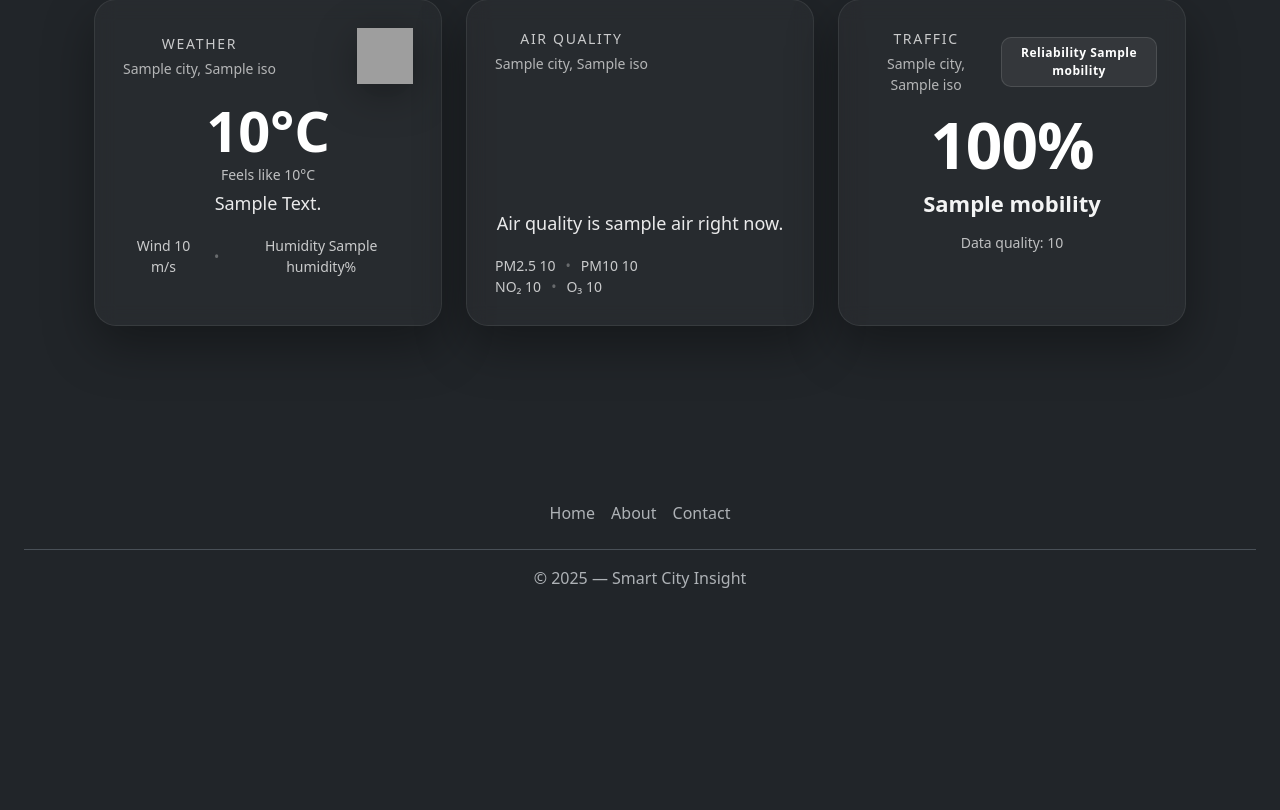
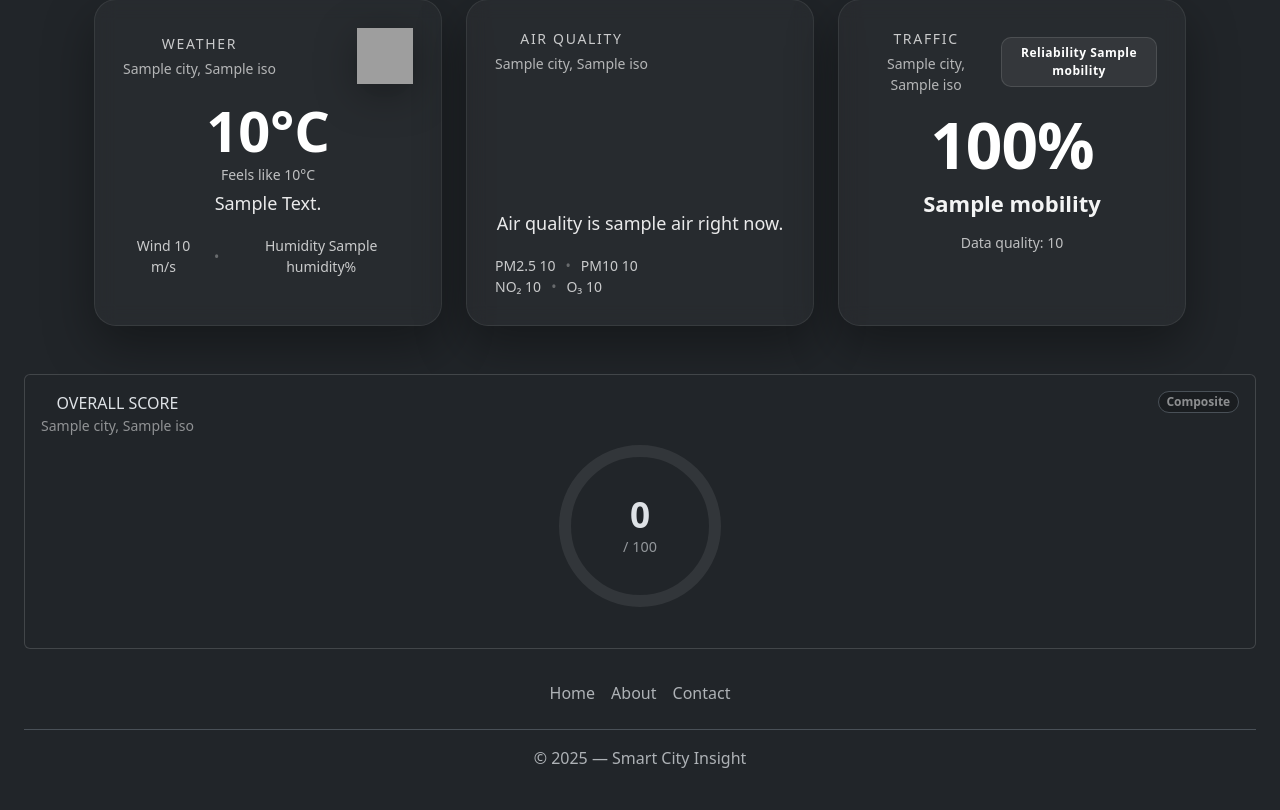
Before and after one commit to hlafaye/smart_city_insights, a Flask app: template templates/data.html in a window 1280 px wide. Shown: the part 170-980 px from the top of the page. Before the commit the page ends 758 px from the top, so only its background shows below. Run offline with Flask 3, Linux system fonts and the light colour scheme; the template is opened without the code that fills it: most values are stand-ins (such as "Sample title", 1, 10 or a date in 2020); some libraries are stand-ins or nearby versions; grey boxes are pictures that could not be loaded.

Commit message:
score added

```diff
--- a/main.py
+++ b/main.py
@@ -5,7 +5,7 @@ from wtforms import StringField, SubmitField
 from wtforms.validators import DataRequired
 import os
 from dotenv import load_dotenv
-from calls import get_infos ,search
+from calls import get_infos ,search, overall_calc
 import json
 
 
@@ -35,8 +35,12 @@ def show_data():
     if lat is None or lon is None:
         return redirect(url_for("index"))
 
+
     name, iso, weather, air, mobility = get_infos(lat, lon, bbox)
-    return render_template('data.html', city=name, iso=iso, weather=weather, air=air, mobility=mobility)
+
+    overall_score, overall_label = overall_calc(weather, air, mobility)
+
+    return render_template('data.html', city=name, iso=iso, weather=weather, air=air, mobility=mobility, overall_score=overall_score, overall_label=overall_label)
 
 @app.route("/search",  methods=["GET"])
 def search_city():
--- a/static/css/style.css
+++ b/static/css/style.css
@@ -344,3 +344,50 @@
       background: rgba(255, 255, 255, 0.10);
       border: 1px solid rgba(255, 255, 255, 0.08);
   }
+
+
+  .overall-score {
+      position: relative;
+      width: 180px;
+      height: 180px;
+      margin: 0 auto;
+  }
+
+  .gauge {
+      width: 100%;
+      height: 100%;
+      transform: rotate(-90deg);
+  }
+
+  .gauge-progress {
+      transition: stroke-dashoffset 1.6s cubic-bezier(0.22, 1, 0.36, 1);
+  }
+
+  .overall-text {
+      position: absolute;
+      inset: 0;
+      display: flex;
+      flex-direction: column;
+      align-items: center;
+      justify-content: center;
+      text-align: center;
+  }
+
+  .overall-text .score {
+      font-size: 2.2rem;
+      font-weight: 700;
+  }
+
+  .overall-text .sub {
+      font-size: 0.9rem;
+      opacity: 0.6;
+      margin-top: -4px;
+  }
+
+  .overall-text .label {
+      font-size: 0.85rem;
+      margin-top: 6px;
+      opacity: 0.7;
+      text-transform: uppercase;
+      letter-spacing: 0.08em;
+  }
--- a/static/js/app.js
+++ b/static/js/app.js
@@ -27,7 +27,6 @@ document.addEventListener("DOMContentLoaded", () => {
     input.addEventListener("input", () => {
       clearTimeout(timer);
 
-      // si l’utilisateur retape -> on invalide la sélection précédente
       latEl.value = "";
       lonEl.value = "";
       btn.disabled = true;
@@ -71,3 +70,44 @@ document.addEventListener("DOMContentLoaded", () => {
       if (!e.target.closest(".autocomplete")) clearSuggestions();
     });
   });
+
+
+
+
+//   #overall score
+
+  document.addEventListener("DOMContentLoaded", () => {
+    const score = window.__OVERALL_SCORE__ ?? 0;
+    const max = 100;
+
+    const circle = document.querySelector(".gauge-progress");
+    const valueEl = document.getElementById("overallValue");
+    const labelEl = document.getElementById("overallLabel");
+
+    if (!circle) return;
+
+    const radius = 50;
+    const circumference = 2 * Math.PI * radius;
+
+    circle.style.strokeDasharray = circumference;
+
+    const offset = circumference * (1 - score / max);
+    requestAnimationFrame(() => {
+      circle.style.strokeDashoffset = offset;
+    });
+
+    // compteur animé
+    let current = 0;
+    const step = Math.max(1, Math.floor(score / 40));
+
+    const interval = setInterval(() => {
+      current += step;
+      if (current >= score) {
+        current = score;
+        clearInterval(interval);
+      }
+      valueEl.textContent = current;
+    }, 20);
+
+    labelEl.textContent = window.__OVERALL_LABEL__ || "";
+  });
--- a/templates/data.html
+++ b/templates/data.html
@@ -97,6 +97,11 @@
                 </div>
             </div>
 
+            <div class="mt-5 text-center">
+                {% include "overall_score.html" %}
+            </div>
+
+
 
 
 {% endblock %}
--- /dev/null
+++ b/templates/overall_score.html
@@ -0,0 +1,47 @@
+<div class="card metric-card overall">
+    <div class="card-body">
+
+
+        <div class="d-flex justify-content-between align-items-start">
+            <div>
+                <div class="card-title-kicker">OVERALL SCORE</div>
+                <div class="small text-white-50">{{ city }}, {{ iso }}</div>
+            </div>
+            <span class="badge rounded-pill bg-dark-subtle text-white-50 border">Composite</span>
+        </div>
+
+        <div class="overall-score">
+            <svg class="gauge" viewBox="0 0 120 120">
+                <!-- fond -->
+                <circle cx="60" cy="60" r="50" stroke="rgba(255,255,255,0.08)" stroke-width="8" fill="none" />
+
+                <!-- progression -->
+                <circle cx="60" cy="60" r="50" stroke="url(#gradient)" stroke-width="8" fill="none"
+                    stroke-linecap="round" stroke-dasharray="314" stroke-dashoffset="314" class="gauge-progress" />
+
+                <defs>
+                    <linearGradient id="gradient" gradientUnits="userSpaceOnUse">
+                        <stop offset="0%" stop-color="#4facfe" />
+                        <stop offset="100%" stop-color="#00f2fe" />
+                    </linearGradient>
+                </defs>
+            </svg>
+
+            <div class="overall-text">
+                <div class="score" id="overallValue">80</div>
+                <div class="sub">/ 100</div>
+                <div class="label" id="overallLabel">Nice</div>
+            </div>
+        </div>
+
+
+        <div class="mt-3 small text-white-50" id="overallBreakdown">
+            <!-- optionnel: “Traffic 21% • Air 2 • Weather …” -->
+        </div>
+    </div>
+</div>
+
+<script>
+    window.__OVERALL_SCORE__ = {{ overall_score |default (0) }};
+    window.__OVERALL_LABEL__ = "{{ overall_label|default('') }}";
+</script>
```
Also changed, not shown: calls.py (+32 -1 lines), templates/infos.html (+17 -0 lines).
